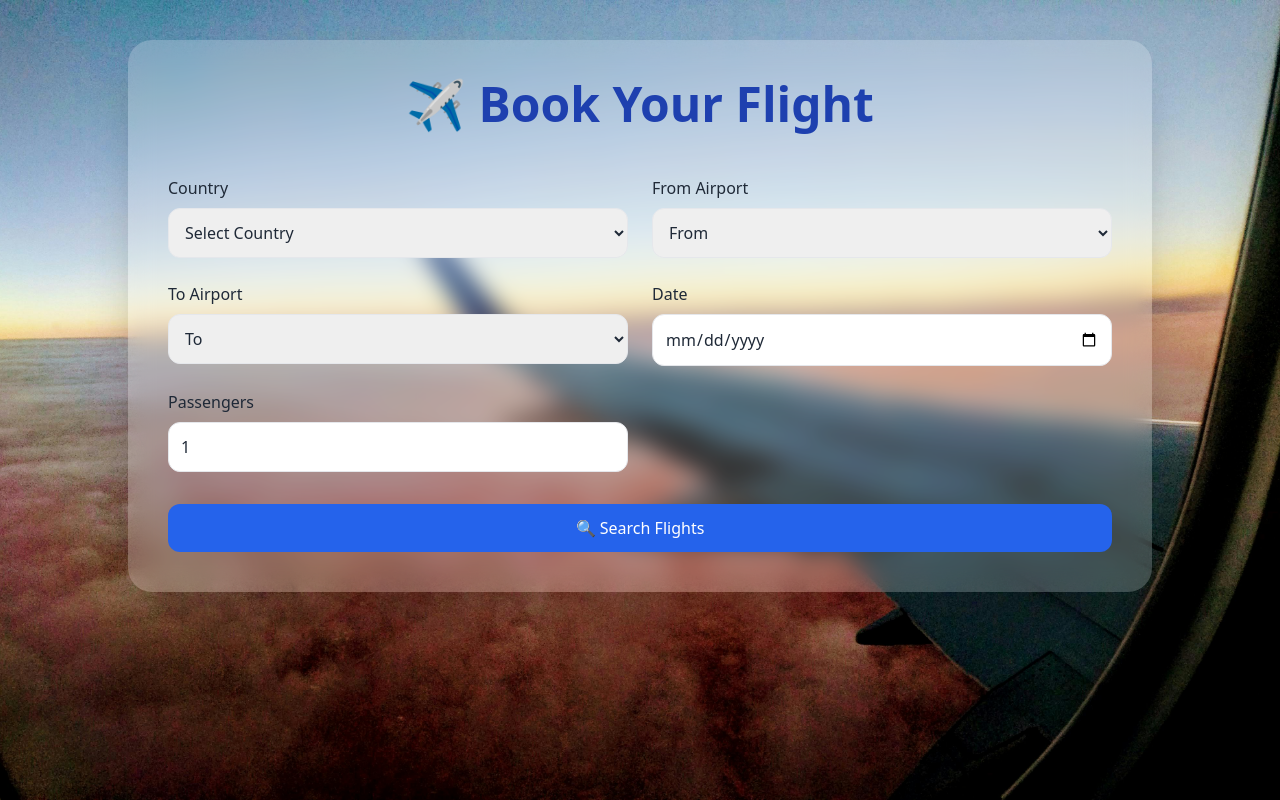
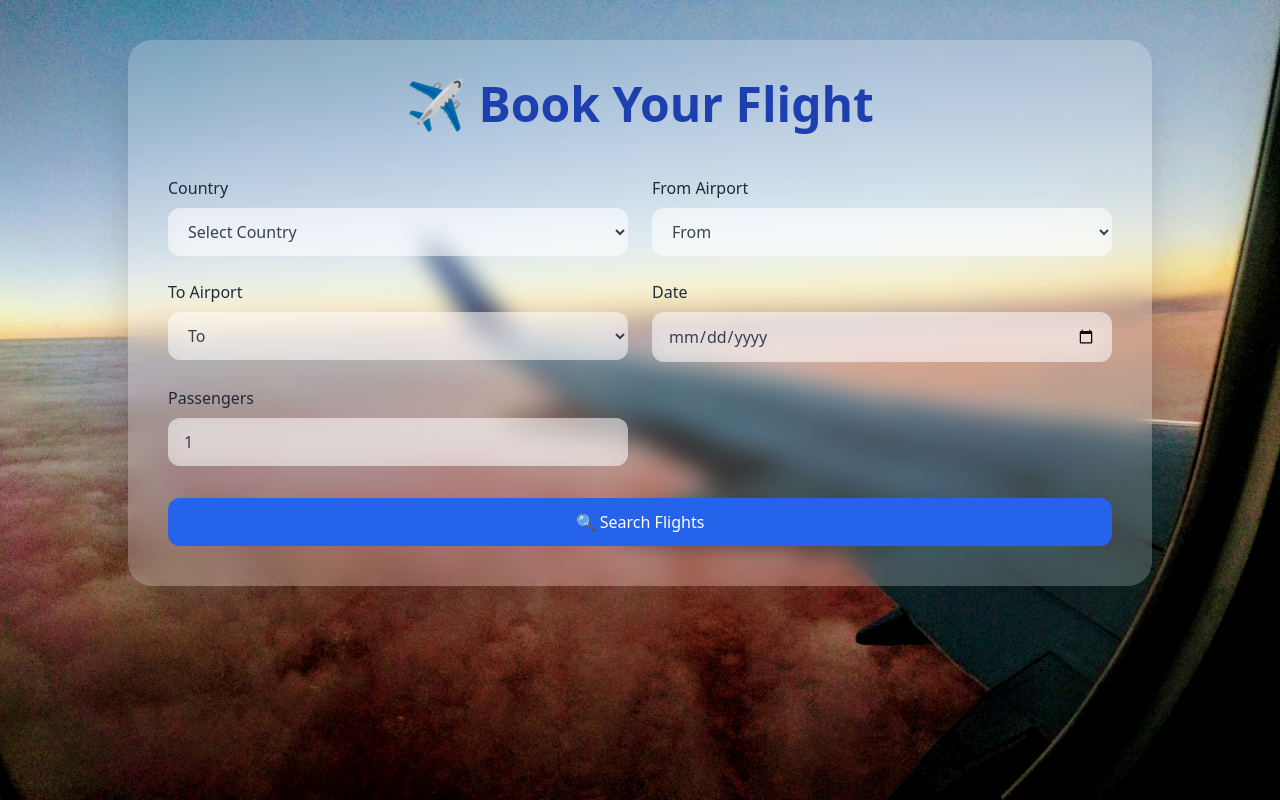
Before and after one commit to ssulochanaherath/flyaway_frontend, a React (Vite) app: page /book-flight in a window 1280 px wide. Built offline with nearby package versions, Linux system fonts and the light colour scheme.

Commit message:
few changes in BookFlight.tsx

```diff
--- a/src/pages/BookFlight.tsx
+++ b/src/pages/BookFlight.tsx
@@ -94,7 +94,7 @@ const FlightBooking: React.FC = () => {
                             <select
                                 value={selectedCountry}
                                 onChange={e => setSelectedCountry(e.target.value)}
-                                className="w-full p-3 border rounded-xl"
+                                className="w-full px-4 py-3 rounded-xl bg-white bg-opacity-50 backdrop-blur-md text-gray-700 focus:outline-none focus:ring-2 focus:ring-blue-500"
                                 required
                             >
                                 <option value="">Select Country</option>
@@ -110,7 +110,7 @@ const FlightBooking: React.FC = () => {
                             <select
                                 value={fromAirport}
                                 onChange={e => setFromAirport(e.target.value)}
-                                className="w-full p-3 border rounded-xl"
+                                className="w-full px-4 py-3 rounded-xl bg-white bg-opacity-50 backdrop-blur-md text-gray-700 focus:outline-none focus:ring-2 focus:ring-blue-500"
                                 required
                             >
                                 <option value="">From</option>
@@ -124,7 +124,7 @@ const FlightBooking: React.FC = () => {
                             <select
                                 value={toAirport}
                                 onChange={e => setToAirport(e.target.value)}
-                                className="w-full p-3 border rounded-xl"
+                                className="w-full px-4 py-3 rounded-xl bg-white bg-opacity-50 backdrop-blur-md text-gray-700 focus:outline-none focus:ring-2 focus:ring-blue-500"
                                 required
                             >
                                 <option value="">To</option>
@@ -139,7 +139,7 @@ const FlightBooking: React.FC = () => {
                                 type="date"
                                 value={date}
                                 onChange={e => setDate(e.target.value)}
-                                className="w-full p-3 border rounded-xl"
+                                className="w-full px-4 py-3 rounded-xl bg-white bg-opacity-50 backdrop-blur-md text-gray-700 focus:outline-none focus:ring-2 focus:ring-blue-500"
                                 required
                             />
                         </div>
@@ -150,7 +150,7 @@ const FlightBooking: React.FC = () => {
                                 value={passengers}
                                 min={1}
                                 onChange={e => setPassengers(parseInt(e.target.value))}
-                                className="w-full p-3 border rounded-xl"
+                                className="w-full px-4 py-3 rounded-xl bg-white bg-opacity-50 backdrop-blur-md text-gray-700 focus:outline-none focus:ring-2 focus:ring-blue-500"
                                 required
                             />
                         </div>
```
